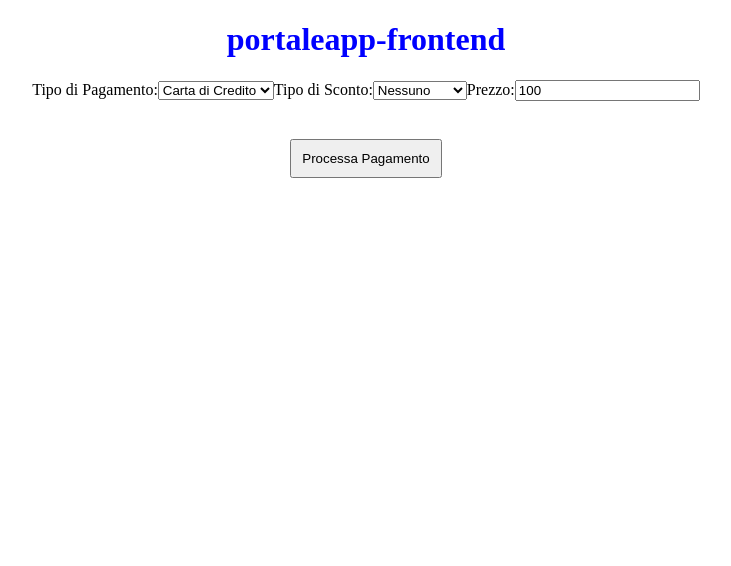
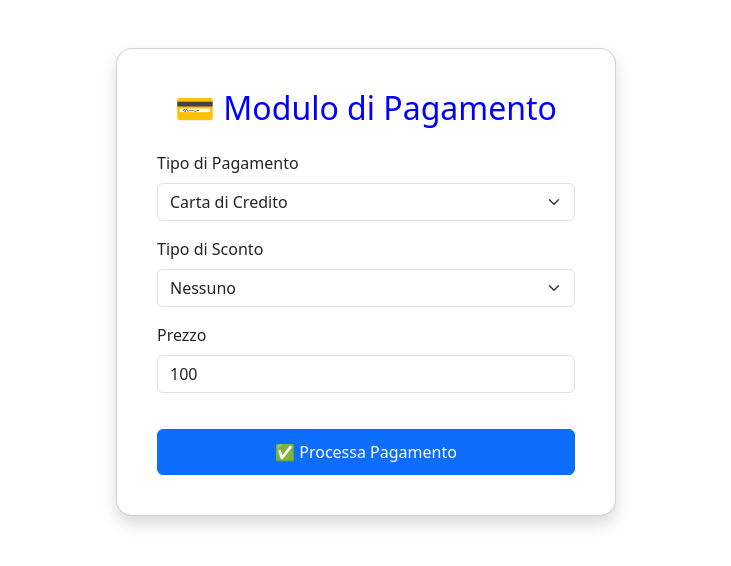
Before and after one commit to JavaSoftwareEntwickler/portaleapp-frontend, an Angular app: page / in a window 1280 px wide. Shown: the top 566 px of the page, without its empty margins (274-1005 px from the left). Built offline with nearby package versions, Linux system fonts and the light colour scheme.

Commit message:
aggiunto componente per pagamento

```diff
--- a/src/app/app.component.html
+++ b/src/app/app.component.html
@@ -1,31 +1 @@
-<div style="text-align:center">
-  <h1>{{ title }}</h1>
-
-  <form (ngSubmit)="processaPagamento()" #pagamentoForm="ngForm" class="mb-4">
-    <!-- Tipo Pagamento -->
-    <label for="tipoPagamento">Tipo di Pagamento:</label>
-    <select id="tipoPagamento" [(ngModel)]="tipoPagamento" name="tipoPagamento" required>
-      <option value="pagamentocartacredito">Carta di Credito</option>
-      <option value="pagamentobonifico">Bonifico</option>
-      <option value="pagamentopaypal">PayPal</option>
-    </select>
-
-    <!-- Tipo Sconto -->
-    <label for="tipoSconto">Tipo di Sconto:</label>
-    <select id="tipoSconto" [(ngModel)]="tipoSconto" name="tipoSconto" required>
-      <option value="nessunosconto">Nessuno</option>
-      <option value="scontofisso">Fisso</option>
-      <option value="scontopercentuale">Percentuale</option>
-    </select>
-
-    <!-- Prezzo -->
-    <label for="prezzo">Prezzo:</label>
-    <input type="number" id="prezzo" [(ngModel)]="prezzo" name="prezzo" required />
-    <br><br>
-    <button type="submit">Processa Pagamento</button>
-  </form>
-
-  <div *ngIf="messaggio">
-    <p>{{ messaggio }}</p>
-  </div>
-</div>
+<app-pagamento></app-pagamento>
--- a/src/app/app.component.ts
+++ b/src/app/app.component.ts
@@ -1,35 +1,13 @@
 import { Component } from '@angular/core';
 import { CommonModule } from '@angular/common';
-import { FormsModule } from '@angular/forms';
-import { PagamentoService } from './pagamento/pagamento.service';
+import { PagamentoComponent } from './pagamento/pagamento.component';
+
 
 @Component({
   selector: 'app-root',
-  imports:[CommonModule, FormsModule],
+  imports:[CommonModule, PagamentoComponent],
   templateUrl: './app.component.html',
   styleUrls: ['./app.component.css'],
   standalone: true
 })
-export class AppComponent {
-  title = 'portaleapp-frontend';
-  messaggio: string | undefined;
-  // Variabili legate ai campi del form
-  tipoPagamento = 'pagamentocartacredito';
-  tipoSconto = 'nessunosconto';
-  prezzo = 100;
-
-  constructor(private pagamentoService: PagamentoService) {}
-
-  processaPagamento(): void {
-    const pagamentoData = {
-      tipoPagamento: this.tipoPagamento,
-      tipoSconto: this.tipoSconto,
-      prezzo: this.prezzo
-    };
-
-    this.pagamentoService.processaPagamento(pagamentoData).subscribe({
-      next: (response)=> this.messaggio = response,
-      error: (err)=> console.error('Errore nel pagamento: ',err)
-    });
-  }
-}
+export class AppComponent {}
--- /dev/null
+++ b/src/app/pagamento/pagamento.component.css
@@ -0,0 +1,16 @@
+h1 {
+    color: blue;
+}
+
+h2 {
+    color: blue;
+}
+
+button {
+    padding: 10px;
+    margin-top: 20px;
+}
+
+.card {
+    border-radius: 1rem;
+}
--- /dev/null
+++ b/src/app/pagamento/pagamento.component.html
@@ -0,0 +1,42 @@
+<div class="d-flex justify-content-center mt-5">
+    <div class="card shadow p-4" style="max-width: 500px; width: 100%;">
+        <div class="card-body">
+            <h2 class="card-title text-center mb-4">💳 Modulo di Pagamento</h2>
+
+            <form (ngSubmit)="processaPagamento()" #pagamentoForm="ngForm" class="needs-validation" novalidate>
+                <!-- Tipo Pagamento -->
+                <div class="mb-3">
+                    <label for="tipoPagamento" class="form-label">Tipo di Pagamento</label>
+                    <select id="tipoPagamento" class="form-select" [(ngModel)]="tipoPagamento" name="tipoPagamento"
+                        required>
+                        <option value="pagamentocartacredito">Carta di Credito</option>
+                        <option value="pagamentobonifico">Bonifico</option>
+                        <option value="pagamentopaypal">PayPal</option>
+                    </select>
+                </div>
+
+                <!-- Tipo Sconto -->
+                <div class="mb-3">
+                    <label for="tipoSconto" class="form-label">Tipo di Sconto</label>
+                    <select id="tipoSconto" class="form-select" [(ngModel)]="tipoSconto" name="tipoSconto" required>
+                        <option value="nessunosconto">Nessuno</option>
+                        <option value="scontofisso">Fisso</option>
+                        <option value="scontopercentuale">Percentuale</option>
+                    </select>
+                </div>
+
+                <!-- Prezzo -->
+                <div class="mb-3">
+                    <label for="prezzo" class="form-label">Prezzo</label>
+                    <input type="number" id="prezzo" class="form-control" [(ngModel)]="prezzo" name="prezzo" required />
+                </div>
+
+                <button type="submit" class="btn btn-primary w-100">✅ Processa Pagamento</button>
+            </form>
+
+            <div *ngIf="messaggio" class="alert alert-info mt-3 text-center">
+                {{ messaggio }}
+            </div>
+        </div>
+    </div>
+</div>
--- /dev/null
+++ b/src/app/pagamento/pagamento.component.ts
@@ -0,0 +1,33 @@
+import { Component } from '@angular/core';
+import { CommonModule } from '@angular/common';
+import { FormsModule } from '@angular/forms';
+import { PagamentoService } from './pagamento.service';
+
+@Component({
+  selector: 'app-pagamento',
+  standalone: true,
+  imports: [CommonModule, FormsModule],
+  templateUrl: './pagamento.component.html',
+  styleUrls: ['./pagamento.component.css']
+})
+export class PagamentoComponent {
+  messaggio: string | undefined;
+  tipoPagamento = 'pagamentocartacredito';
+  tipoSconto = 'nessunosconto';
+  prezzo = 100;
+
+  constructor(private pagamentoService: PagamentoService) {}
+
+  processaPagamento(): void {
+    const pagamentoData = {
+      tipoPagamento: this.tipoPagamento,
+      tipoSconto: this.tipoSconto,
+      prezzo: this.prezzo
+    };
+
+    this.pagamentoService.processaPagamento(pagamentoData).subscribe({
+      next: (response) => this.messaggio = response,
+      error: (err) => console.error('Errore nel pagamento: ', err)
+    });
+  }
+}
--- a/src/styles.css
+++ b/src/styles.css
@@ -1 +1,2 @@
 /* You can add global styles to this file, and also import other style files */
+@import "https://cdn.jsdelivr.net/npm/bootstrap@5.3.2/dist/css/bootstrap.min.css";
```
